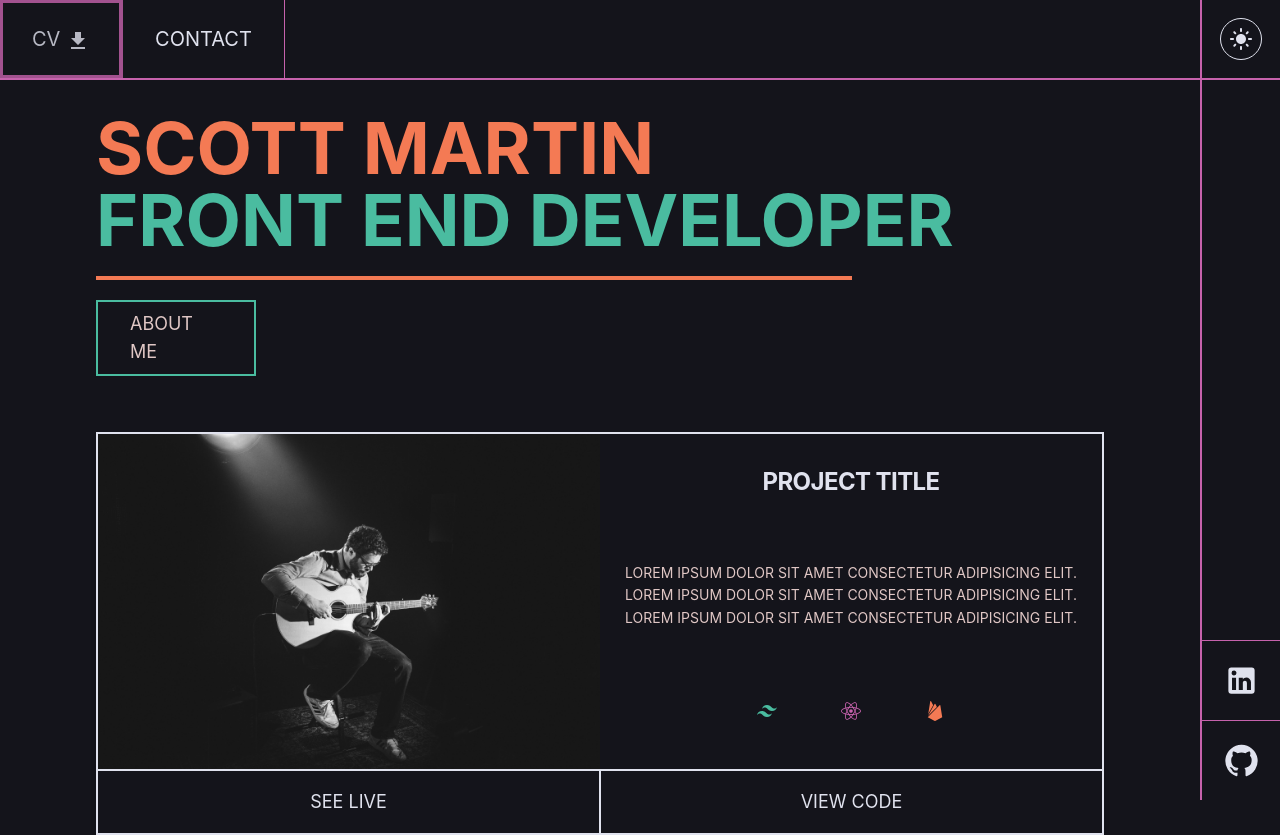
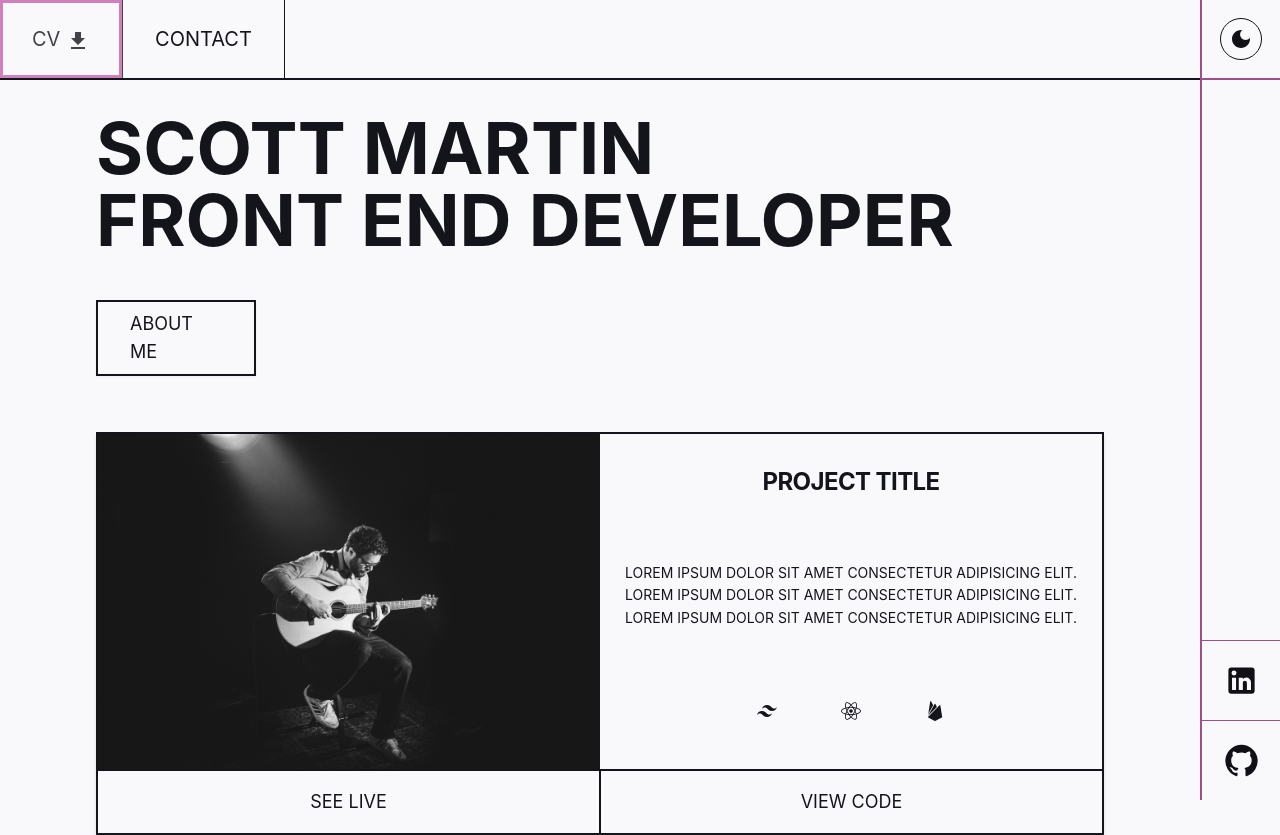
Before and after one commit to smartinuk88/personal-portfolio-1, a React (Create React App) app: page / in a window 1280 px wide. Shown: the top 835 px of the page. Built offline with nearby package versions, Linux system fonts and the light colour scheme.

Commit message:
Implement dark mode toggle logic. Implement stylistic dark mode changes in SideNav.js

```diff
--- a/public/index.html
+++ b/public/index.html
@@ -26,7 +26,7 @@
     -->
     <title>Scott Martin | Frontend Developer</title>
   </head>
-  <body>
+  <body className="dark">
     <noscript>You need to enable JavaScript to run this app.</noscript>
     <div id="root"></div>
     <!--
--- a/src/App.js
+++ b/src/App.js
@@ -1,3 +1,4 @@
+import { useState, useEffect } from "react";
 import TopNav from "./components/TopNav";
 import SideNav from "./components/SideNav";
 import Header from "./components/Header";
@@ -5,10 +6,40 @@ import ProjectList from "./components/ProjectList";
 import TechList from "./components/TechList";
 
 function App() {
+  const [darkMode, setDarkMode] = useState(true);
+
+  useEffect(() => {
+    if (window.matchMedia("(prefers-color-scheme: dark)").matches) {
+      setDarkMode(true);
+    } else {
+      setDarkMode(false);
+    }
+  }, []);
+
+  useEffect(() => {
+    if (darkMode) {
+      document.documentElement.classList.add("dark");
+    } else {
+      document.documentElement.classList.remove("dark");
+    }
+  }, [darkMode]);
+
+  const toggleDarkModeHandler = () => {
+    setDarkMode((prev) => !prev);
+  };
+
   return (
-    <div className="bg-custom-black font-sans">
+    <div
+      className={`${
+        darkMode && "dark"
+      } bg-lm-light dark:bg-dm-custom-black font-sans`}
+    >
       <TopNav />
-      <SideNav />
+      <SideNav
+        darkMode={darkMode}
+        setDarkMode={setDarkMode}
+        toggleDarkModeHandler={toggleDarkModeHandler}
+      />
       <main className="pt-28 px-12 pb-12 md:pl-12 md:pr-32 lg:pl-24 lg:pr-44">
         <Header />
         <ProjectList />
--- a/src/components/BurgerMenu.js
+++ b/src/components/BurgerMenu.js
@@ -1,8 +1,14 @@
 import CloseIcon from "@mui/icons-material/Close";
 import LightModeIcon from "@mui/icons-material/LightMode";
 import DownloadIcon from "@mui/icons-material/Download";
+import DarkModeIcon from "@mui/icons-material/DarkMode";
 
-function BurgerMenu({ isMenuOpen, toggleMenuHandler }) {
+function BurgerMenu({
+  isMenuOpen,
+  toggleMenuHandler,
+  darkMode,
+  toggleDarkModeHandler,
+}) {
   return (
     <div
       className={`fixed top-0 -right-full w-screen h-screen flex flex-col bg-custom-black justify-between items-center z-50 transition-transform duration-500 ease-in-out ${
@@ -13,7 +19,11 @@ function BurgerMenu({ isMenuOpen, toggleMenuHandler }) {
     >
       <div className="fixed top-0 flex justify-between p-8 w-full">
         <div className="flex cursor-pointer justify-center items-center border border-custom-orange h-15 w-15 p-5 rounded-full text-light hover:opacity-80">
-          <LightModeIcon />
+          {darkMode ? (
+            <LightModeIcon onClick={toggleDarkModeHandler} />
+          ) : (
+            <DarkModeIcon onClick={toggleDarkModeHandler} />
+          )}
         </div>
 
         <button
--- a/src/components/SideNav.js
+++ b/src/components/SideNav.js
@@ -5,8 +5,9 @@ import IconButton from "@mui/material/IconButton";
 import LinkedInIcon from "@mui/icons-material/LinkedIn";
 import GitHubIcon from "@mui/icons-material/GitHub";
 import LightModeIcon from "@mui/icons-material/LightMode";
+import DarkModeIcon from "@mui/icons-material/DarkMode";
 
-function SideNav() {
+function SideNav({ darkMode, setDarkMode, toggleDarkModeHandler }) {
   const [isMenuOpen, setMenuOpen] = useState(false);
 
   const toggleMenuHandler = () => {
@@ -14,47 +15,62 @@ function SideNav() {
   };
 
   return (
-    <nav className="md:flex fixed md:border-l-2 md:border-fucshia bg-transparent top-0 right-0 flex-col justify-between items-center w-20 h-screen z-50 overflow-x-hidden md:bg-custom-black">
+    <nav className="md:flex fixed md:border-l-2 md:border-lm-fucshia md:dark:border-dm-fucshia bg-transparent top-0 right-0 flex-col justify-between items-center w-20 h-screen z-50 overflow-x-hidden md:bg-lm-light md:dark:bg-dm-custom-black">
       <BurgerMenu
         isMenuOpen={isMenuOpen}
         toggleMenuHandler={toggleMenuHandler}
+        toggleDarkModeHandler={toggleDarkModeHandler}
+        darkMode={darkMode}
       />
       <div
         onClick={toggleMenuHandler}
-        className="md:hidden border-l-2 flex justify-center items-center cursor-pointer h-20 w-full text-4xl font-extrabold border-b-2 border-fucshia transition-all duration-500 hover:shadow-inner-fucshia hover:opacity-80"
+        className="md:hidden border-l-2 flex justify-center items-center cursor-pointer h-20 w-full text-4xl font-extrabold border-b-2 border-fucshia transition-all duration-500 hover:shadow-inner-lm-fucshia dark:hover:shadow-inner-dm-fucshia hover:opacity-80"
       >
-        <div className="flex justify-center items-center  h-5 w-5 p-5 text-light">
+        <div className="flex justify-center items-center  h-5 w-5 p-5 text-lm-custom-black dark:text-dm-light">
           <IconButton>
-            <MenuIcon className="text-light" fontSize="large" />
+            <MenuIcon
+              className="text-lm-custom-black dark:text-dm-light"
+              fontSize="large"
+            />
           </IconButton>
         </div>
       </div>
 
-      <div className="hidden md:flex justify-center items-center cursor-pointer h-20 w-full text-4xl font-extrabold border-b-2 border-fucshia transition-all duration-500 hover:shadow-inner-fucshia hover:opacity-80">
-        <div className="flex justify-center items-center border border-light h-5 w-5 p-5 rounded-full text-light">
-          <LightModeIcon />
+      <div className="hidden md:flex justify-center items-center cursor-pointer h-20 w-full text-4xl font-extrabold border-b-2 border-lm-fucshia dark:border-dm-fucshia transition-all duration-500 hover:shadow-inner-lm-fucshia dark:hover:shadow-inner-dm-fucshia hover:opacity-80">
+        <div className="flex justify-center items-center border border-lm-custom-black dark:border-dm-light h-5 w-5 p-5 rounded-full text-lm-custom-black dark:text-dm-light">
+          {darkMode ? (
+            <LightModeIcon onClick={toggleDarkModeHandler} />
+          ) : (
+            <DarkModeIcon onClick={toggleDarkModeHandler} />
+          )}
         </div>
       </div>
 
       <ul className="hidden md:flex flex-col items-center list-none w-full">
-        <li className="flex items-center justify-center border-t border-fucshia h-20 w-full text-center transition duration-400 cursor-pointer hover:shadow-inner-fucshia hover:opacity-80">
+        <li className="flex items-center justify-center border-t border-lm-fucshia dark:border-dm-fucshia h-20 w-full text-center transition duration-400 cursor-pointer hover:shadow-inner-lm-fucshia dark:hover:shadow-inner-dm-fucshia hover:opacity-80">
           <a
             aria-label="Linkedin"
             rel="noopener"
             target="_blank"
             href="https://www.linkedin.com/in/scott-martin-6680b322a/"
           >
-            <LinkedInIcon className="text-light" fontSize="large" />
+            <LinkedInIcon
+              className="text-lm-custom-black dark:text-dm-light"
+              fontSize="large"
+            />
           </a>
         </li>
-        <li className="flex items-center justify-center border-t border-fucshia h-20 w-full text-center transition duration-400 cursor-pointer hover:shadow-inner-fucshia hover:opacity-80">
+        <li className="flex items-center justify-center border-t border-lm-fucshia dark:border-dm-fucshia h-20 w-full text-center transition duration-400 cursor-pointer hover:shadow-inner-lm-fucshia dark:hover:shadow-inner-dm-fucshia hover:opacity-80">
           <a
             aria-label="Github"
             rel="noopener"
             target="_blank"
             href="https://github.com/smartinuk88"
           >
-            <GitHubIcon className="text-light" fontSize="large" />
+            <GitHubIcon
+              className="text-lm-custom-black dark:text-dm-light"
+              fontSize="large"
+            />
           </a>
         </li>
       </ul>
--- a/src/components/TechList.js
+++ b/src/components/TechList.js
@@ -33,7 +33,7 @@ function TechList() {
       }, 5000);
       setTimeoutId(newTimeoutId); // Save the new timeoutId
 
-      setBorderStyle("border-mint");
+      setBorderStyle("border-fucshia");
     }
   };
 
--- a/src/index.css
+++ b/src/index.css
@@ -16,7 +16,7 @@ body {
   -webkit-font-smoothing: antialiased;
   -moz-osx-font-smoothing: grayscale;
   height: 100%;
-  color: #e0e2ee;
+  color: #14141b;
   line-height: 1.4;
   font-size: 1.25;
   text-transform: uppercase;
--- a/tailwind.config.js
+++ b/tailwind.config.js
@@ -1,14 +1,21 @@
 /** @type {import('tailwindcss').Config} */
 module.exports = {
   content: ["./src/**/*.{js,jsx,ts,tsx}"],
+  darkMode: "class",
   theme: {
     colors: {
-      "custom-black": "#14141b",
-      "support-text": "#e0c7c5",
-      light: "#e0e2ee",
-      fucshia: "#c662ac",
-      mint: "#4abca0",
-      "custom-orange": "#f47a54",
+      "dm-custom-black": "#14141b",
+      "dm-support": "#e0c7c5",
+      "dm-light": "#e0e2ee",
+      "dm-fucshia": "#c662ac",
+      "dm-mint": "#4abca0",
+      "dm-custom-orange": "#f47a54",
+      "lm-custom-black": "#101016",
+      "lm-support": "#b39f9e",
+      "lm-light": "#f9f9fc",
+      "lm-fucshia": "#9e4e8a",
+      "lm-mint": "#3b9680",
+      "lm-custom-orange": "#c36243",
     },
     fontFamily: {
       sans: ["Poppins", "sans - serif"],
```
